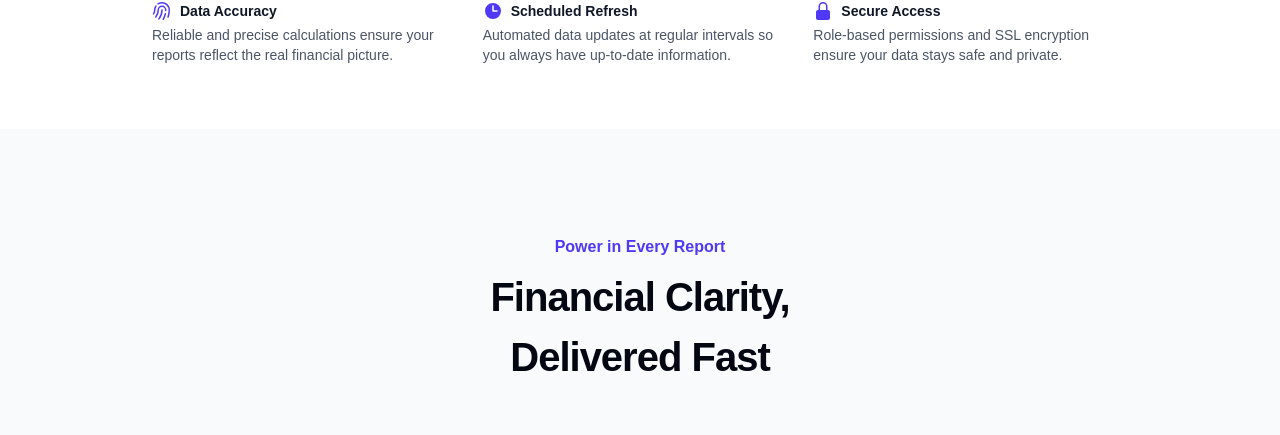
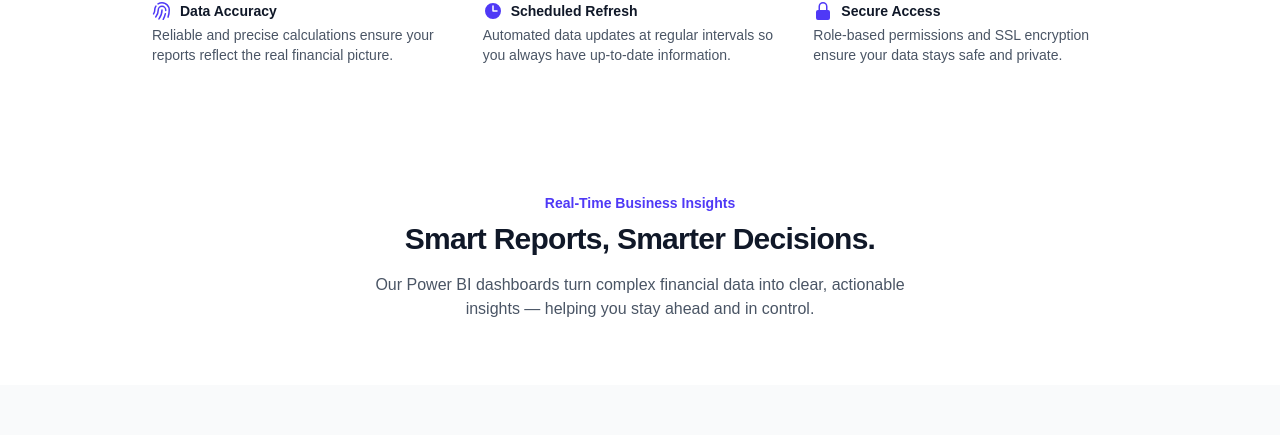
Before and after one commit to BYK-Oxford/byk-website, a Next.js app: page /home in a window 1280 px wide. Shown: the part 2415-2850 px from the top of the page. Built offline with nearby package versions, Linux system fonts and the light colour scheme.

Commit message:
adding a funnel section

```diff
--- /dev/null
+++ b/src/app/home/components/funnel.tsx
@@ -0,0 +1,26 @@
+"use client";
+import { gsap } from "gsap";
+import { ScrollTrigger } from "gsap/ScrollTrigger";
+
+gsap.registerPlugin(ScrollTrigger);
+
+export default function funnel() {
+  return (
+    <div className="bg-white py-12 sm:py-16">
+      <div className="mx-auto max-w-5xl px-4 lg:px-6">
+        <div className="mx-auto max-w-xl text-center">
+          <h2 className="text-sm font-semibold text-indigo-600">
+            Real-Time Business Insights
+          </h2>
+          <p className="mt-2 text-2xl font-semibold tracking-tight text-gray-900 sm:text-3xl">
+            Smart Reports, Smarter Decisions.
+          </p>
+          <p className="mt-4 text-base text-gray-600">
+            Our Power BI dashboards turn complex financial data into clear,
+            actionable insights — helping you stay ahead and in control.
+          </p>
+        </div>
+      </div>
+    </div>
+  );
+}
--- a/src/app/home/page.tsx
+++ b/src/app/home/page.tsx
@@ -5,15 +5,17 @@ import Stats from "@/app/home/components/stats";
 import Screen from "@/app/home/components/screen";
 import Grid from "@/app/home/components/grid";
 import Contact from "@/app/home/components/contact";
+import Funnel from "@/app/home/components/funnel";
 
 export default function Home() {
   return (
     <div className="bg-white">
       <Hero />
-      <Stats/>
-      <Screen/>
-      <Grid/>
-      <Contact/>
+      <Stats />
+      <Screen />
+      <Funnel />
+      <Grid />
+      <Contact />
     </div>
   );
 }
```
